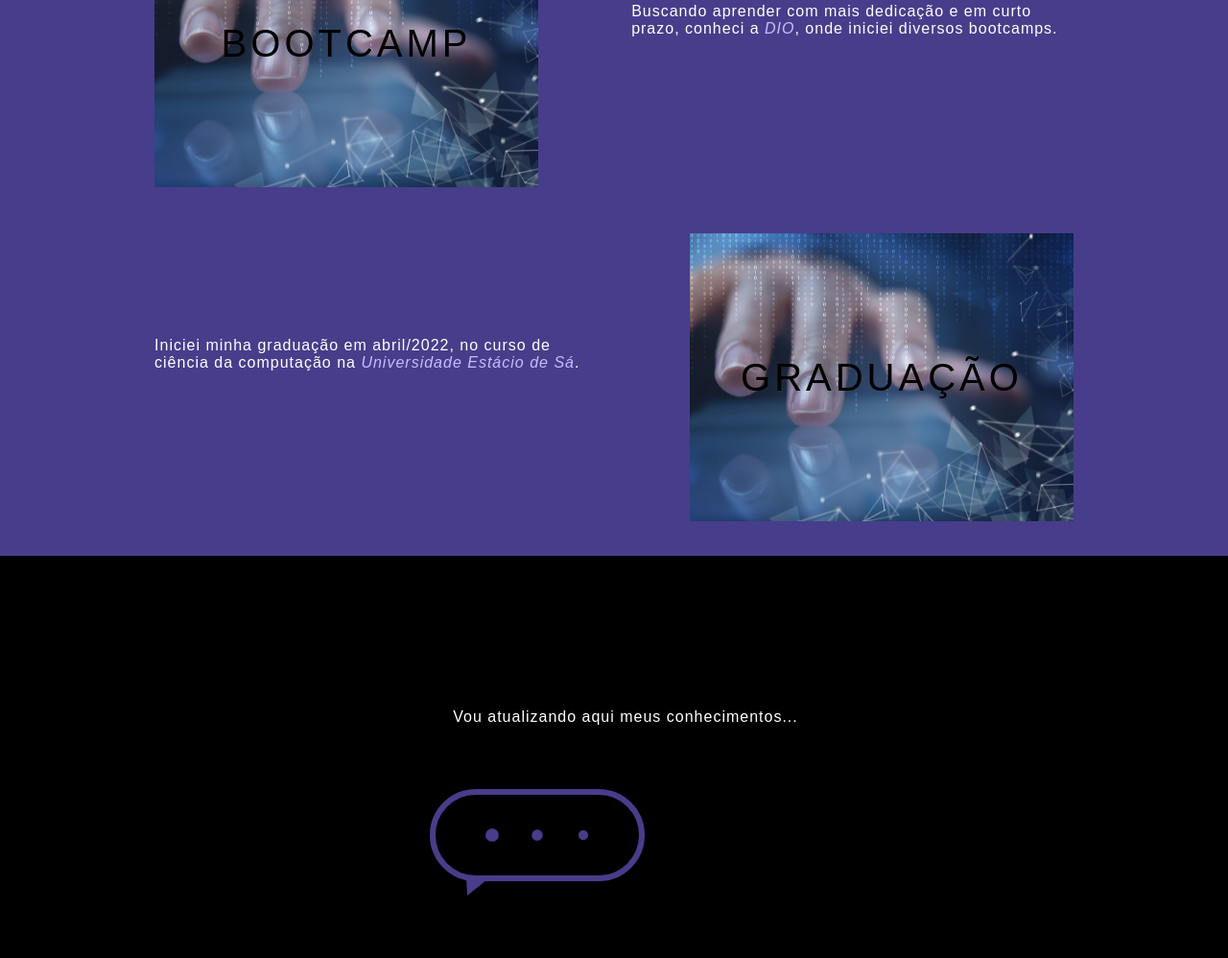
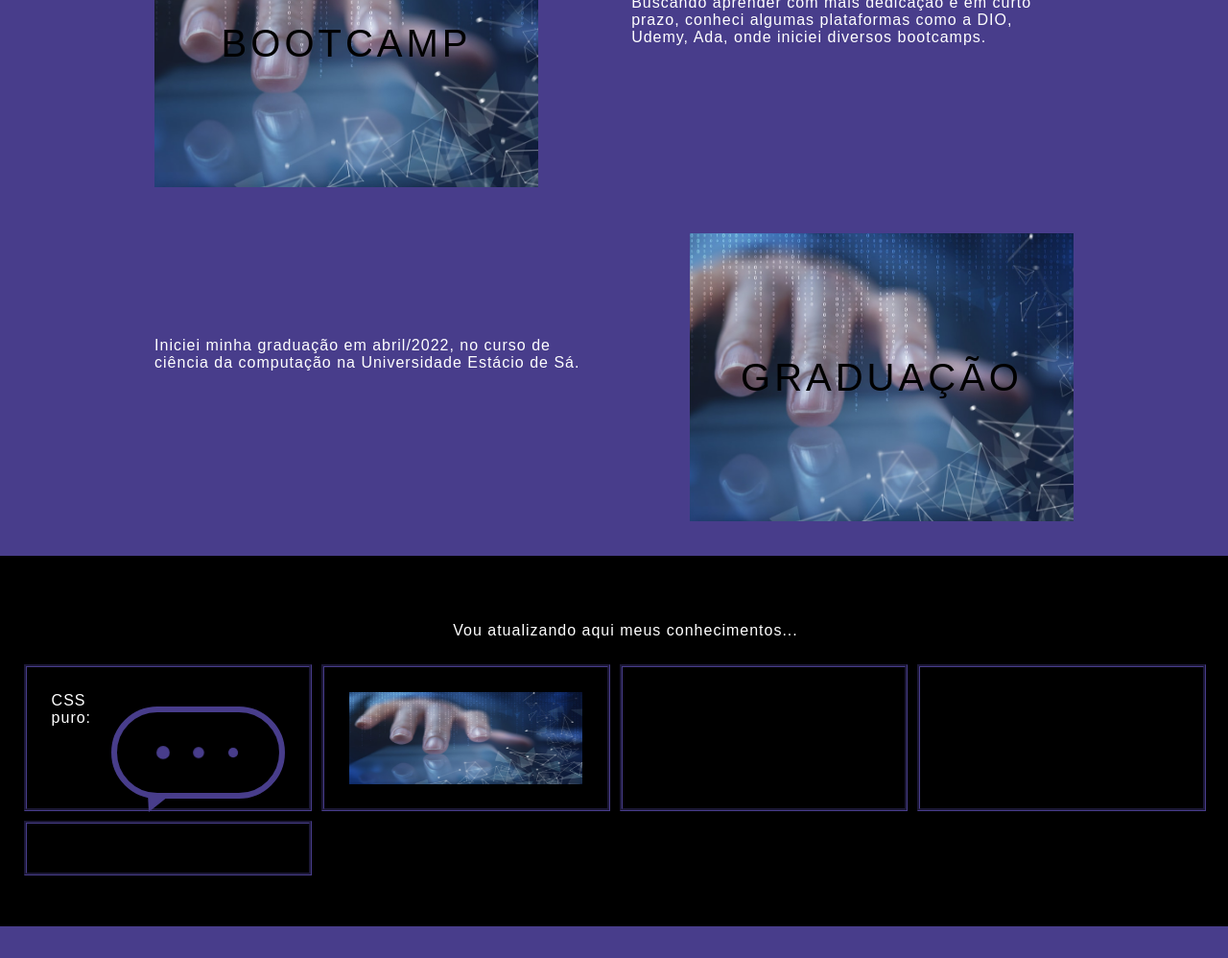
Before and after one commit to alinecstorres/curriculo, a plain HTML site: page curriculo/template/Index.html in a window 1280 px wide. Shown: the part 2107-3105 px from the top of the page at 96% size. Drawn offline with Linux system fonts and the light colour scheme; a web font is replaced by a local one.

Commit message:
Add info

```diff
--- a/curriculo/template/Index.css
+++ b/curriculo/template/Index.css
@@ -157,7 +157,6 @@ li {
 }
 
 .card-wrapper::before {
-  content: '';
   position: absolute;
   height: 100px;
   width: 100px;
@@ -169,10 +168,17 @@ li {
 
 .card-wrapper a {
   font-size: 40px;
+  text-decoration: none;
+  color: black;
   text-transform: uppercase;
   letter-spacing: 4px;
   margin: 0;
   transition: 0.3s;
+}
+
+.card-wrapper a:hover {
+  background-color: transparent;
+  color: white;
 }
 
 .card-wrapper p {
@@ -220,6 +226,68 @@ li {
 }
 
 /* PROJETOS */
+
+.titleProjects {
+  margin: 10px 40px 10px 40px;
+  font-family: sans-serif;
+  letter-spacing: 1px;
+  color: white;
+  line-height: 30pt;
+  text-align: justify;
+  text-indent: 1.5em;
+}
+
+.projectCard {
+  height: 100%;
+  width: 100%;
+  cursor: pointer;
+  position: relative;
+  transform: scale(1);
+  transform-style: preserve-3d;
+  transition: transform .9s;
+}
+
+.card-front,
+.card-back {
+  width: 100%;
+  height: 100%;
+  padding: 0;
+  position: absolute;
+  background: white;
+  backface-visibility: hidden;
+}
+
+.card-front {
+  transform: rotateY(180deg);
+}
+
+.projectCard:active {
+  transform: scale(0.97);
+  transition: transform .3s;
+}
+
+.projectCard.flip {
+  transform: rotateY(180deg);
+}
+
+.projects-row {
+  display: flex;
+  flex-flow: row wrap;
+  color: white;
+  width: 100%;
+  margin-left: 40px;
+}
+
+.projects-column {
+  display: flex;
+  margin: 5px;
+  padding: 2%;
+  width: 19%;
+  font-family: sans-serif;
+  letter-spacing: 1px;
+  border-style: groove;
+  border-color: #483D8B;
+}
 
 .chatbot {
   height: 6rem;
@@ -322,6 +390,7 @@ li {
 
   .container {
     margin-top: 0;
+    width: 100%;
   }
 
   .card-container {
--- a/curriculo/template/Index.html
+++ b/curriculo/template/Index.html
@@ -3,7 +3,7 @@
 <head>
   <meta charset="utf-8">
   <meta name="viewport" content="width=device-width, initial-scale=1.0">
-  <link rel="stylesheet" href="../Index.css">
+  <link rel="stylesheet" href="Index.css">
   <title>Home</title>
 </head>
 <body>
@@ -40,8 +40,8 @@
       <p style="font-size: large;">Sobre mim...</p>
       <br/>
       <P>Olá! Tudo bem?
-				Meu nome é Aline, tenho 37 anos, sou mãe, economista desde 2015 pela <a href="../Diploma_Economia_Aline.pdf" style="text-decoration: none; font-style: italic; color:rgb(193, 193, 252);">Faculdade Esuda</a>, curso escolhido devido à atividade exercida em meu emprego, que envolvia as áreas administrativa e financeira. Então passei uma parte da vida trabalhando, estudando, cuidando da casa e das filhas, tudo ao mesmo tempo! Fiquei desempregada em 2017 e, desde então, tenho me virado com vendas, serviços de internet, fabricando bolos, etc.</P>
-				<P>Desde o início de 2022 resolvi mudar minha carreira completamente, ingressando em cursos voltados à programação, como o técnico em Desenvolvimento de Sistemas na <a href="../HISTÓRICO ETE.pdf" style="text-decoration: none; font-style: italic; color: rgb(193, 193, 252);">ETEPAC</a> e Ciências da Computação na <a href="../HistoricoCienciaDaComputaçao-2023-1.pdf" style="text-decoration: none; font-style: italic; color: rgb(193, 193, 252);">Universidade Estácio de Sá</a>. Espero ainda este ano começar a trabalhar na área!
+				Meu nome é Aline, tenho 37 anos, sou mãe, <a href="Diploma_Economia_Aline.pdf" target="_blank" style="text-decoration: none; font-style: italic; color:rgb(193, 193, 252);">economista</a> desde 2015 pela Faculdade Esuda, curso escolhido devido à atividade exercida em meu emprego na época, que envolvia as áreas administrativa e financeira. Então passei uma parte da vida trabalhando, estudando, cuidando da casa e das filhas, tudo ao mesmo tempo! Desde 2018 tenho trabalhado fabricando bolos.</P>
+				<P>Desde o início de 2022 resolvi mudar minha carreira completamente, ingressando em cursos voltados à programação, como o técnico em Desenvolvimento de Sistemas e o bacharelado em Ciências da Computação, além destes, tenho me aprimorado sempre através de bootcamps de algumas plataformas de estudo, sendo meu foco a programação back-end, com Java. Meus conhecimentos em programação são: Javascript, Kotlin, PHP, MySQL, PostgreSQL, Docker, AWS, entre outros. Espero ainda este ano começar a trabalhar na área!
       </P>
     </div>
   </main>
@@ -49,11 +49,11 @@
   <main class="container" id="cursos">
     <div class="card-container">
       <div class="card-text">
-        Meu primeiro curso de informática voltado à programação foi como Técnico em Desenvolvimento de Sistemas, em <a class="ETE" href="../HISTÓRICO ETE.pdf" style="text-decoration: none; font-style: italic; color:rgb(193, 193, 252)">uma escola técnica pernambucana</a>.
+        Meu primeiro curso de informática voltado à programação foi como Técnico em Desenvolvimento de Sistemas, em uma escola técnica pernambucana</a>.
       </div>
       <div class="card">
         <div class="card-wrapper">
-          <a class="card-ETE" >Curso técnico</a>
+          <a href="HISTÓRICO ETE.pdf" target="_blank">Curso técnico</a>
           <p>Veja detalhes do curso!</p>
         </div>
       </div>
@@ -61,22 +61,22 @@
     <div class="card-container">
       <div class="card">
         <div class="card-wrapper">
-          <a>Bootcamp</a>
+          <a href="https://web.dio.me/users/alinecstorres?tab=skills" target="_blank">Bootcamp</a>
           <p>Acompanhe meus cursos online!</p>
         </div>
       </div>
       <div class="card-text">
-        Buscando aprender com mais dedicação e em curto prazo, conheci a <a class="DIO" href="https://web.dio.me/home" style="text-decoration: none; font-style: italic; color:rgb(193, 193, 252)">DIO</a>, onde iniciei diversos bootcamps.
+        Buscando aprender com mais dedicação e em curto prazo, conheci algumas plataformas como a DIO, Udemy, Ada, onde iniciei diversos bootcamps.
       </div>
     </div>
     <div class="card-container">
       <div class="card-text">
-        Iniciei minha graduação em abril/2022, no curso de ciência da computação na <a href="../HistoricoCienciaDaComputaçao-2023-1.pdf" style="text-decoration: none; font-style: italic; color: rgb(193, 193, 252);">Universidade Estácio de Sá</a>.
+        Iniciei minha graduação em abril/2022, no curso de ciência da computação na Universidade Estácio de Sá.
       </div>
       <div class="card">
         <div class="card-wrapper">
-          <a>Graduação</a>
-          <p>Em breve!</p>
+          <a href="HistoricoCienciaDaComputaçao-2023-1.pdf" target="_blank">Graduação</a>
+          <p>Veja detalhes do curso!</p>
         </div>
       </div>
     </div>
@@ -85,22 +85,49 @@
   </main>
 
   <main class="container" id="projetos">
-    <div class="text">
 
+    <div class="titleProjects">
       <P>Vou atualizando aqui meus conhecimentos...</P>
-      <br/>
+    </div>
 
-      <div class="chatbot">
-        <div class="chatbot__loading"></div>
-        <div class="chatbot__loading"></div>
-        <div class="chatbot__loading"></div>
+    <div class="projects-row">
+
+      <div class="projects-column">
+        <p>CSS puro:</p>
+        <br/>
+        <div class="chatbot">
+          <div class="chatbot__loading"></div>
+          <div class="chatbot__loading"></div>
+          <div class="chatbot__loading"></div>
+        </div>
+      </div>
+
+      <div class="projects-column">
+        <div class="projectCard" data-card="js">
+          <img src="javascript.jpg" class="card-front">
+          <img src="prog.jpg" class="card-back">
+        </div>
+      </div>
+
+      <div class="projects-column">
+
+      </div>
+
+      <div class="projects-column">
+
+      </div>
+
+      <div class="projects-column">
+
       </div>
 
     </div>
+
   </main>
 
   <footer class="footer">
     <p>Feito por Aline Torres</p>
   </footer>
+  <script src="Script.js"></script>
 </body>
 </html>
--- /dev/null
+++ b/curriculo/template/Script.js
@@ -0,0 +1,13 @@
+const cards = document.querySelector ('.projectCard');
+let hasFlippedCard = false;
+let selectedCard;
+
+cards.addEventListener('click', flipCard)
+
+function flipCard() {
+
+    this.classList.add('flip');
+    selectedCard = this;
+    return;
+
+}
```
Also changed, not shown: curriculo/template/javascript.jpg (added).
